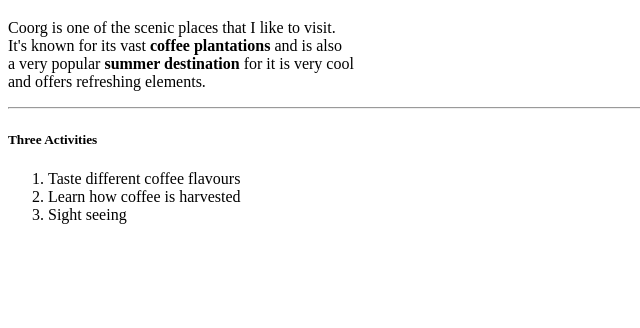
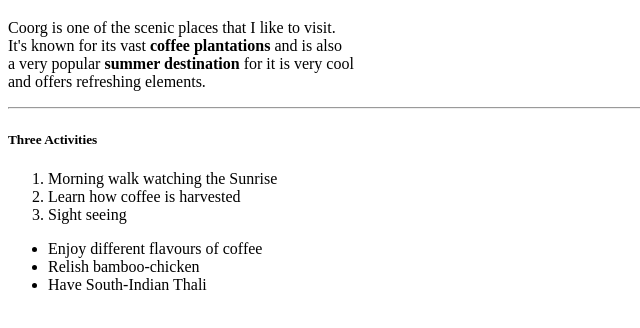
Before and after one commit to 44-563-WebApps-F23/44563-webapps-f23-assignment3-naveenkumar-s563104, a plain HTML site: page index.html in a window 1280 px wide. Shown: the part 86-414 px from the top of the page, without its empty margins (0-640 px from the left). Drawn offline with Linux system fonts and the light colour scheme.

Commit message:
Update index.html

```diff
--- a/index.html
+++ b/index.html
@@ -14,10 +14,15 @@
     <hr>
     <h5>Three Activities</h5>
     <ol>
-        <li>Taste different coffee flavours</li>
+        <li>Morning walk watching the Sunrise</li>
         <li>Learn how coffee is harvested</li>
         <li>Sight seeing</li>
     </ol>
+    <ul>
+        <li>Enjoy different flavours of coffee</li>
+        <li>Relish bamboo-chicken</li>
+        <li>Have South-Indian Thali</li>
+    </ul>
 
 
 </body>
```
